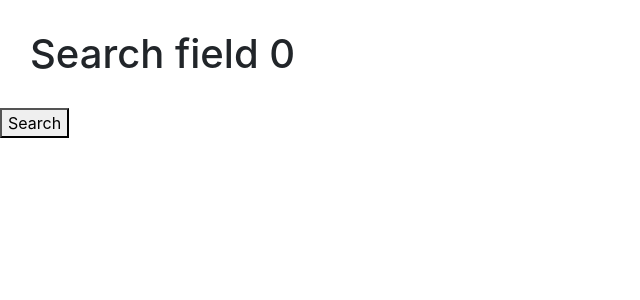
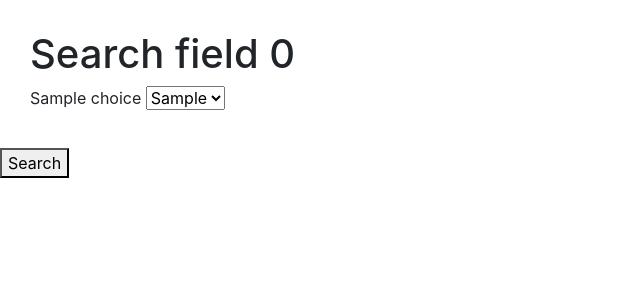
Before and after one commit to cgpalmer/ms3-project-2, a Flask app: template templates/pickValuesComparison.html in a window 1280 px wide. Shown: the part 56-356 px from the top of the page, without its empty margins (0-640 px from the left). Run offline with Flask 2, Linux system fonts and the light colour scheme; the template is opened without the code that fills it: most values are stand-ins (such as "Sample title", 1, 10 or a date in 2020); some libraries are stand-ins or nearby versions.

Commit message:
Arranging the loops to see how many comparison fields, there are, accept multiple filters per field and display options based on the parameters.

```diff
--- a/templates/pickValuesComparison.html
+++ b/templates/pickValuesComparison.html
@@ -2,10 +2,20 @@
 <!-- From here you are adding in search values. This might need to be a separate piece of html. -->
 
 <form method="POST" action="">
+    <!-- number of comparisons -->
     <input type="text" class="hidden" name="comparison_number" id="" value="{{comparison_number}}">
     {% for x in range(comparison_number) %}
     <div class="comparisonPickValues">
         <h1>Search field {{x}}</h1>
+        {% for choice in parameterChoices%}
+            <input type="text" class="hidden" name="" value="{{choice}}" placeholder="{{choice}}">
+            <label for="">{{choice}}</label>
+            <select name="" id="">
+            {% for value in chosen_parameter_options[x] %}
+                <option value="">{{value}}</option>
+            {% endfor %}
+            </select>
+        {% endfor %}
     </div>
     {% endfor %}
     <button type="submit">Search</button>
```
